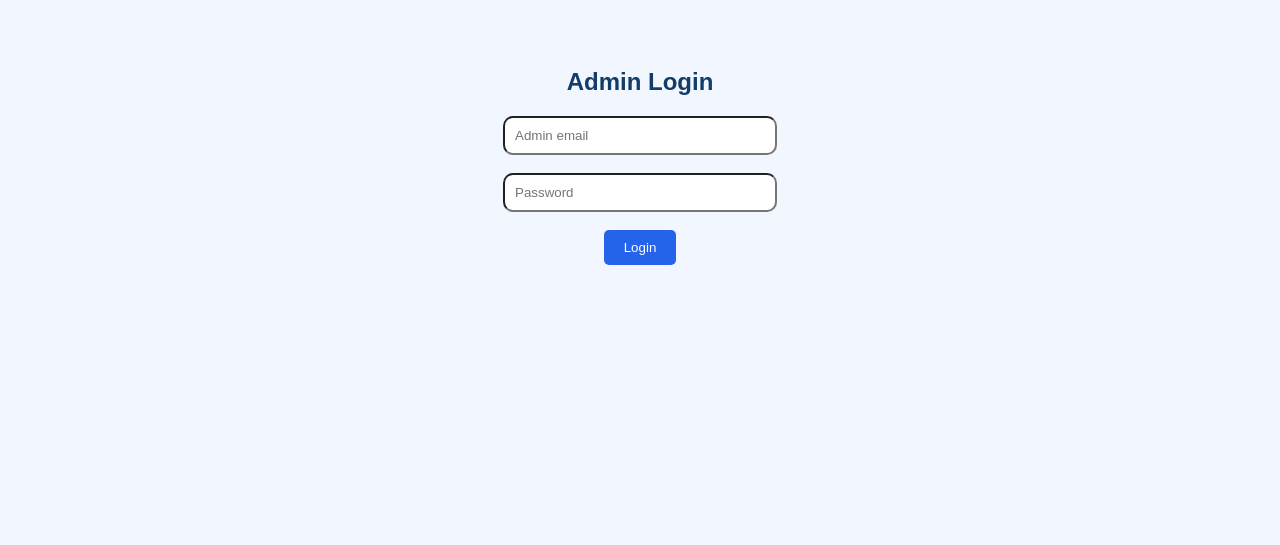
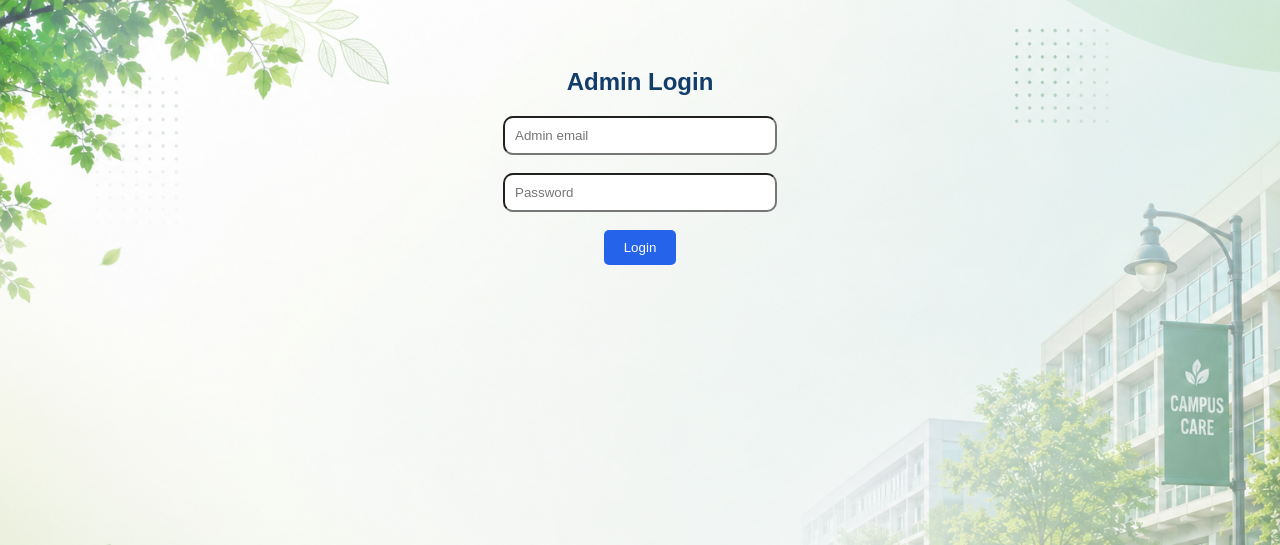
Before and after one commit to Jeba-Araji/NovaGrid, a Python web app: template template/admin.html in a window 1280 px wide. Shown: the top 545 px of the page. Run offline with Jinja, Linux system fonts and the light colour scheme; the template is opened without the code that fills it, so the values that code supplies are empty.

Commit message:
add background image

```diff
--- a/static/style.css
+++ b/static/style.css
@@ -3,6 +3,9 @@ body {
     background: #f2f6ff;
     text-align: center;
     padding: 40px;
+    background-image: url(/static/file_00000000cb94820bbb4a2373f7b8ee08.png);
+    background-size: cover;
+
 }
 
 h1 {
```
Also changed, not shown: static/file_00000000cb94820bbb4a2373f7b8ee08.png (added).
